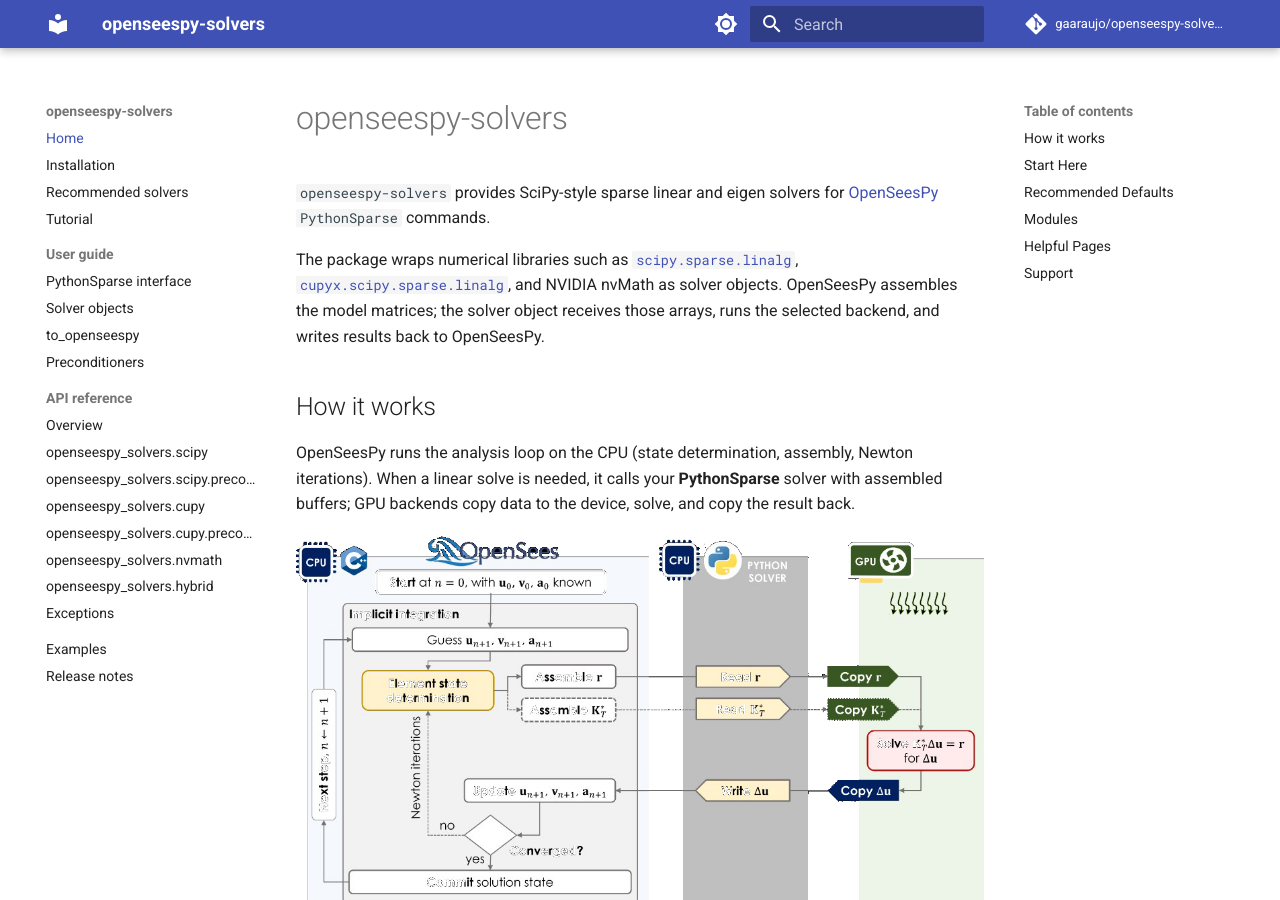
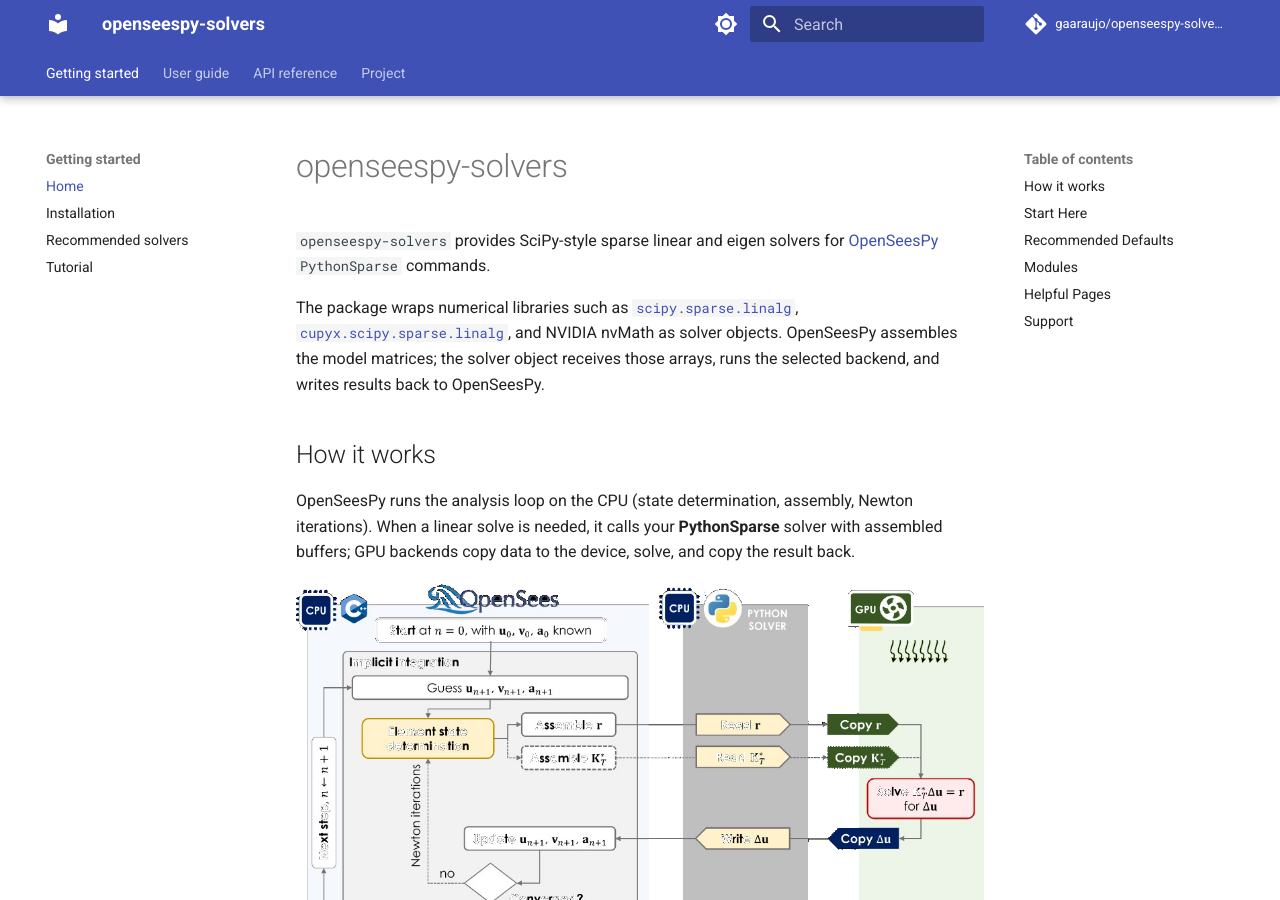
Before and after one commit to sahilkur36/openseespy-solvers, an MkDocs documentation site: the page built from docs/index.md, in a window 1280 px wide and 900 px high. Built offline with MkDocs 1.6.1 and Material for MkDocs 9.7.7, drawn with Linux system fonts in a browser that asks for light colours; comment, search, counter and statistics services are not loaded.

Commit message:
Restore sticky nav tabs and group pages for consistent layout.
Use four top-level tabs (Getting started, User guide, API reference, Project)
so the sidebar always shows that tab's pages instead of shifting layout.

```diff
--- a/mkdocs.yml
+++ b/mkdocs.yml
@@ -24,6 +24,9 @@
         icon: material/brightness-4
         name: Switch to light mode
   features:
+    - navigation.tabs
+    - navigation.tabs.sticky
+    - navigation.path
     - navigation.sections
     - navigation.expand
     - content.code.copy
@@ -62,10 +65,11 @@
   - tables
 
 nav:
-  - Home: index.md
-  - Installation: installation.md
-  - Recommended solvers: recommended-solvers.md
-  - Tutorial: getting-started.md
+  - Getting started:
+      - Home: index.md
+      - Installation: installation.md
+      - Recommended solvers: recommended-solvers.md
+      - Tutorial: getting-started.md
   - User guide:
       - PythonSparse interface: user-guide/pythonsparse-interface.md
       - Solver objects: user-guide/solver-objects.md
@@ -80,8 +84,9 @@
       - openseespy_solvers.nvmath: api/nvmath.md
       - openseespy_solvers.hybrid: api/hybrid.md
       - Exceptions: api/exceptions.md
-  - Examples: examples.md
-  - Release notes: changelog.md
+  - Project:
+      - Examples: examples.md
+      - Release notes: changelog.md
 
 extra:
   social:
```
